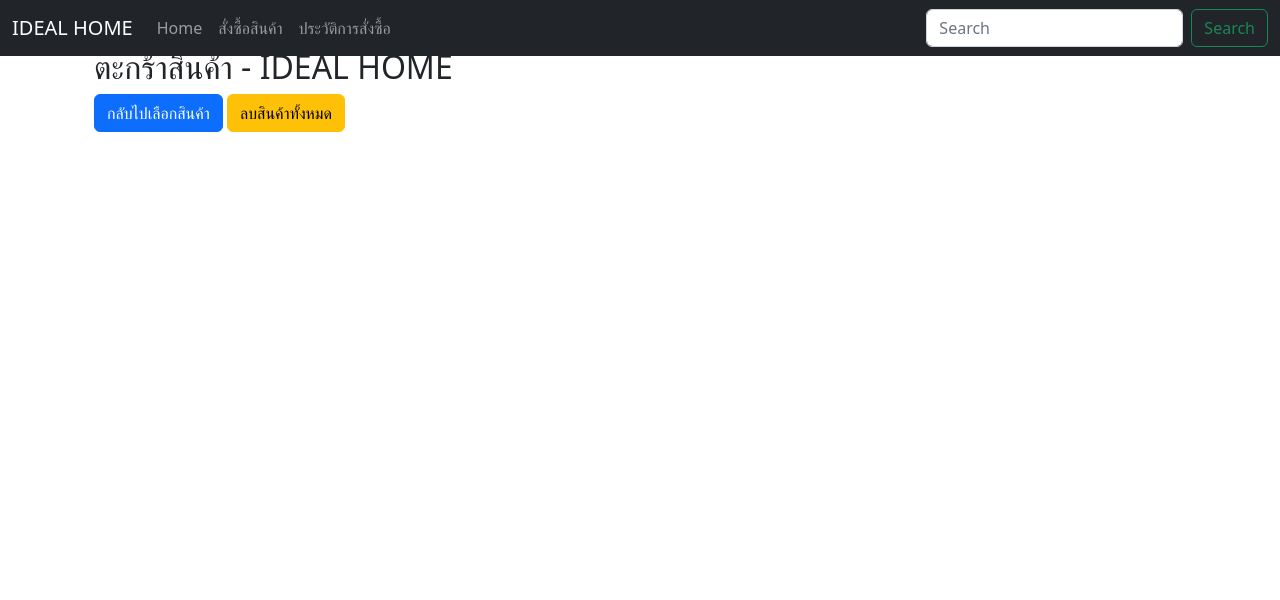
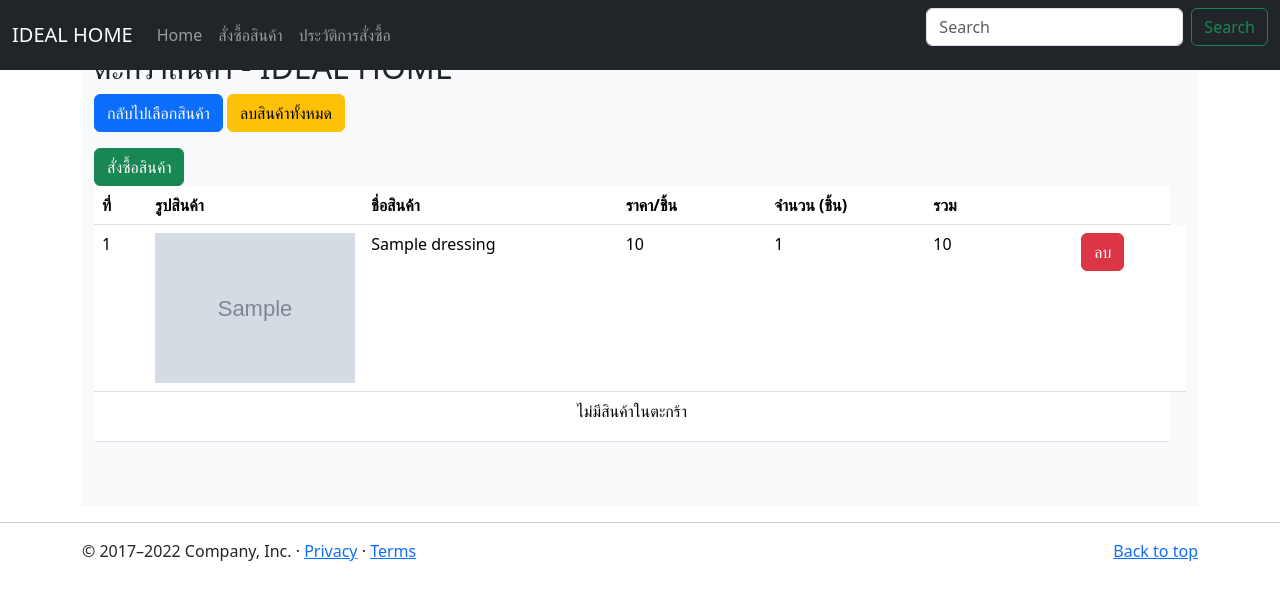
Before and after one commit to Chonnipha15/ideal, a PHP site: page /cart.php?id=1 in a window 1280 px wide. Shown: the top 600 px of the page. Run offline with PHP 8.4, Linux system fonts and the light colour scheme; tables that the repository leaves empty or names only in its code hold one stand-in row (values such as "Sample post"); grey boxes marked "Sample" are stand-in pictures; some libraries are stand-ins or nearby versions.

Commit message:
edit commit

```diff
--- a/carousel/cart.php
+++ b/carousel/cart.php
@@ -1,14 +1,41 @@
+<?php
+session_start();
+error_reporting(E_NOTICE);
+
+	@session_start();
+	include("connectdb.php");
+	$sql = "select * from dressing where p_id='{$_GET['id']}' ";
+	$rs = mysqli_query($conn, $sql) ;
+	$data = mysqli_fetch_array($rs);
+	$id = $_GET['id'] ;
+
+	if(isset($_GET['id'])) {
+		$_SESSION['sid'][$id] = $data['p_id'];
+		$_SESSION['sname'][$id] = $data['p_name'];
+		$_SESSION['sprice'][$id] = $data['p_price'];
+		$_SESSION['sdetail'][$id] = $data['p_detail'];
+		$_SESSION['spicture'][$id] = $data['p_picture'];
+		@$_SESSION['sitem'][$id]++;
+	}
+?>
+
 <!doctype html>
 <html lang="en">
   <head>
     <meta charset="utf-8">
     <meta name="viewport" content="width=device-width, initial-scale=1">
     <meta name="description" content="">
-    <meta name="author" content="">
-    <title>IDEAL HOME</title>
+    <meta name="author" content="Mark Otto, Jacob Thornton, and Bootstrap contributors">
+    <meta name="generator" content="Hugo 0.104.2">
+    <title>Carousel Template · Bootstrap v5.2</title>
 
-    <!-- เชื่อมต่อ Bootstrap ผ่าน CDN -->
-    <link href="https://stackpath.bootstrapcdn.com/bootstrap/5.2.0/css/bootstrap.min.css" rel="stylesheet">
+    <link rel="canonical" href="https://getbootstrap.com/docs/5.2/examples/carousel/">
+
+
+
+
+
+<link href="../assets/dist/css/bootstrap.min.css" rel="stylesheet">
 
     <style>
       .bd-placeholder-img {
@@ -24,8 +51,45 @@
           font-size: 3.5rem;
         }
       }
+
+      .b-example-divider {
+        height: 3rem;
+        background-color: rgba(0, 0, 0, .1);
+        border: solid rgba(0, 0, 0, .15);
+        border-width: 1px 0;
+        box-shadow: inset 0 .5em 1.5em rgba(0, 0, 0, .1), inset 0 .125em .5em rgba(0, 0, 0, .15);
+      }
+
+      .b-example-vr {
+        flex-shrink: 0;
+        width: 1.5rem;
+        height: 100vh;
+      }
+
+      .bi {
+        vertical-align: -.125em;
+        fill: currentColor;
+      }
+
+      .nav-scroller {
+        position: relative;
+        z-index: 2;
+        height: 2.75rem;
+        overflow-y: hidden;
+      }
+
+      .nav-scroller .nav {
+        display: flex;
+        flex-wrap: nowrap;
+        padding-bottom: 1rem;
+        margin-top: -1px;
+        overflow-x: auto;
+        text-align: center;
+        white-space: nowrap;
+        -webkit-overflow-scrolling: touch;
+      }
     </style>
-
+    <link href="../../ip/carousel/carousel.css" rel="stylesheet">
   </head>
   <body>
 <header>
@@ -42,14 +106,19 @@
           </li>
 
 		  <li class="nav-item">
-            <a href="cart.php" class="nav-link active-primary">สั่งซื้อสินค้า</a>
+          <a href="cart.php"class="nav-link active-primary">สั่งซื้อสินค้า</a>
           </li>
           <li class="nav-item">
-            <a href="ordercus.php" class="nav-link active-primary">ประวัติการสั่งซื้อ</a>
+          <a href="ordercus.php"class="nav-link active-primary">ประวัติการสั่งซื้อ</a>
           </li>
+
+
+          <div class="btn-group" role="group">
+
+  </div>
         </ul>
 
-        <form method="post" action="" class="d-flex">
+        <form method="post" action="" class="d-flex" >
           <input class="form-control me-2" type="search" name="search" placeholder="Search" aria-label="Search">
           <button class="btn btn-outline-success" type="submit">Search</button>
       </form>
@@ -60,19 +129,93 @@
 
 <main>
 <div class="container marketing">
+
+<!-- Three columns of text below the carousel -->
 <div class="album py-5 bg-body-tertiary">
 <div class="container">
+<blockquote>
 <h2>ตะกร้าสินค้า - IDEAL HOME</h2>
 <a href="index3.php" class="btn btn-primary">กลับไปเลือกสินค้า</a>
 <a href="clear2.php" class="btn btn-warning">ลบสินค้าทั้งหมด</a>
-        <!-- เนื้อหาของตะกร้าสินค้า -->
+<?php
+if(empty($_SESSION['sid'])) {
+?>
+<a href="#" class="btn btn-success" onClick="alert('กรุณาเลือกสินค้า');">สั่งซื้อสินค้า</a>
+<?php } else { ?>
+<form id="orderForm" action="submit_order.php" method="POST" onsubmit="this.submit.disabled=true;">
+<!-- ข้อมูลฟอร์ม -->
+</form>
+<a href="record.php" class="btn btn-success">สั่งซื้อสินค้า</a>
+<?php } ?>
+<table width="100%" class="table">
+<tr>
+<th width="5%">ที่</th>
+<th width="19%">รูปสินค้า</th>
+<th width="24%">ชื่อสินค้า</th>
+<th width="14%">ราคา/ชิ้น</th>
+<th width="15%">จำนวน (ชิ้น)</th>
+<th width="14%">รวม</th>
+<th width="9%">&nbsp;</th>
+</tr>
+<?php
+if(!empty($_SESSION['sid'])) {
+foreach($_SESSION['sid'] as $pid) {
+ // ดึงข้อมูลสินค้าแต่ละตัวจากฐานข้อมูล
+        $sql_dressing = "SELECT * FROM dressing WHERE p_id='$pid'";
+        $rs_dressing = mysqli_query($conn, $sql_dressing);
+        $data_dressing = mysqli_fetch_array($rs_dressing);
+
+        // ตรวจสอบว่ามีข้อมูลสินค้าหรือไม่
+
+if ($data_dressing) {
+            $img = "images/" . $data_dressing['p_id'] . "." . $data_dressing['p_picture'];
+            @$i++;
+            $sum[$pid] = $_SESSION['sprice'][$pid] * $_SESSION['sitem'][$pid];
+            @$total += $sum[$pid];
+?>
+<tr>
+  <td><?=$i;?></td>
+  <td><img src="<?= $img; ?>" width="200"></td>
+  <td><?=$_SESSION['sname'][$pid];?></td>
+  <td><?=number_format($_SESSION['sprice'][$pid],0);?></td>
+  <td><?=$_SESSION['sitem'][$pid];?></td>
+  <td><?=number_format($sum[$pid],0);?></td>
+  <td><a href="clear.php?id=<?=$pid;?>" class="btn btn-danger">ลบ</a></td>
+  <td></td>
+</tr>
+<?php
+}
+}// end foreach
+?>
+<td colspan="7" height="50" align="center">ไม่มีสินค้าในตะกร้า</td>
+</tr>
+<?php } // end if ?>
+</table>
+</div><!-- /.col-lg-4 -->
 </div>
-    </div>
-  </div>
+</div><!-- /.row -->
+
+
+<!-- START THE FEATURETTES -->
+
+
+<hr class="featurette-divider">
+
+<!-- /END THE FEATURETTES -->
+
+</div><!-- /.container -->
+
+
+<!-- FOOTER -->
+<footer class="container">
+<p class="float-end"><a href="#">Back to top</a></p>
+<p>&copy; 2017–2022 Company, Inc. &middot; <a href="#">Privacy</a> &middot; <a href="#">Terms</a></p>
+</footer>
 </main>
 
-<!-- เชื่อมต่อ Bootstrap JavaScript ผ่าน CDN -->
+
 <script src="https://stackpath.bootstrapcdn.com/bootstrap/5.2.0/js/bootstrap.bundle.min.js"></script>
+
 
 </body>
 </html>
```
Lines whose indentation alone changed are shown as unchanged.
